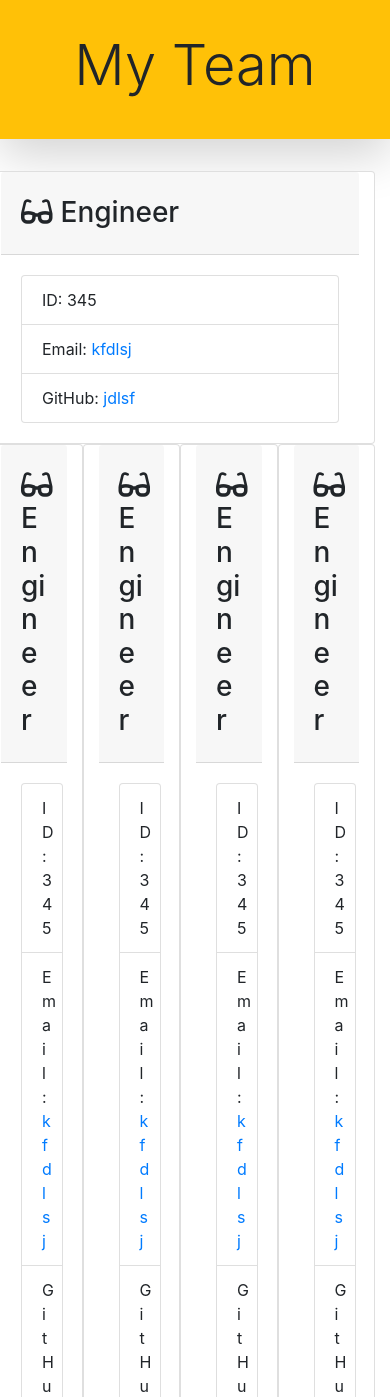
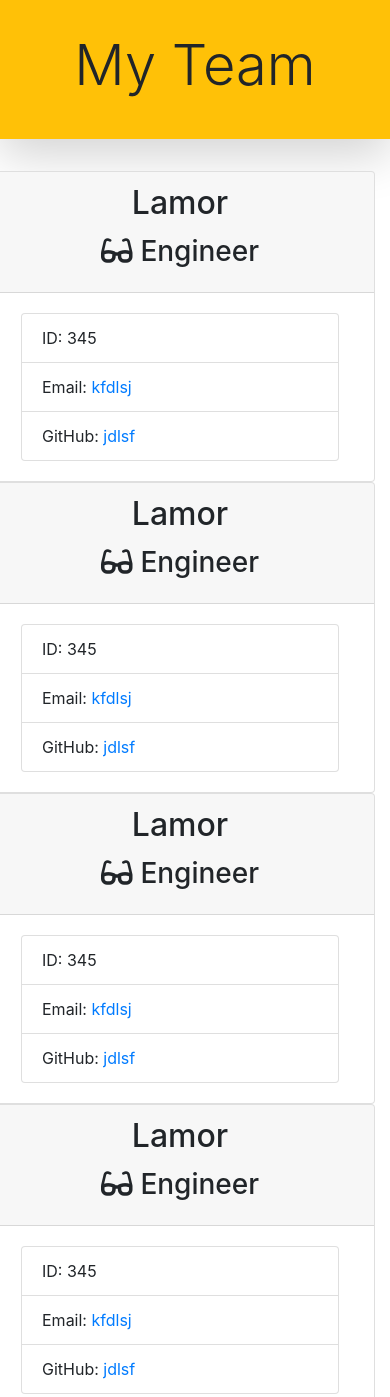
Before and after one commit to odingol/teamprofile-generator, a website: page Develop/result/myteam.html in a window 390 px wide. Shown: the top 1397 px of the page. Drawn offline with nearby package versions, Linux system fonts and the light colour scheme.

Commit message:
mobile responsive html page

```diff
--- a/Develop/result/myteam.html
+++ b/Develop/result/myteam.html
@@ -1,16 +1,28 @@
 <!DOCTYPE html>
 <html lang="en">
+
 <head>
     <meta charset="UTF-8">
     <meta http-equiv="X-UA-Compatible" content="IE=edge">
     <meta name="viewport" content="width=device-width, initial-scale=1.0">
-    <link rel="stylesheet" href="https://cdn.jsdelivr.net/npm/bootstrap@4.5.3/dist/css/bootstrap.min.css" integrity="sha384-TX8t27EcRE3e/ihU7zmQxVncDAy5uIKz4rEkgIXeMed4M0jlfIDPvg6uqKI2xXr2" crossorigin="anonymous">
-    <script src="https://code.jquery.com/jquery-3.5.1.slim.min.js" integrity="sha384-DfXdz2htPH0lsSSs5nCTpuj/zy4C+OGpamoFVy38MVBnE+IbbVYUew+OrCXaRkfj" crossorigin="anonymous"></script>
-    <script src="https://cdn.jsdelivr.net/npm/bootstrap@4.5.3/dist/js/bootstrap.bundle.min.js" integrity="sha384-ho+j7jyWK8fNQe+A12Hb8AhRq26LrZ/JpcUGGOn+Y7RsweNrtN/tE3MoK7ZeZDyx" crossorigin="anonymous"></script><script src="https://code.jquery.com/jquery-3.5.1.slim.min.js" integrity="sha384-DfXdz2htPH0lsSSs5nCTpuj/zy4C+OGpamoFVy38MVBnE+IbbVYUew+OrCXaRkfj" crossorigin="anonymous"></script>
-    <script src="https://cdn.jsdelivr.net/npm/bootstrap@4.5.3/dist/js/bootstrap.bundle.min.js" integrity="sha384-ho+j7jyWK8fNQe+A12Hb8AhRq26LrZ/JpcUGGOn+Y7RsweNrtN/tE3MoK7ZeZDyx" crossorigin="anonymous"></script>
+    <link rel="stylesheet" href="https://cdn.jsdelivr.net/npm/bootstrap@4.5.3/dist/css/bootstrap.min.css"
+        integrity="sha384-TX8t27EcRE3e/ihU7zmQxVncDAy5uIKz4rEkgIXeMed4M0jlfIDPvg6uqKI2xXr2" crossorigin="anonymous">
+    <script src="https://code.jquery.com/jquery-3.5.1.slim.min.js"
+        integrity="sha384-DfXdz2htPH0lsSSs5nCTpuj/zy4C+OGpamoFVy38MVBnE+IbbVYUew+OrCXaRkfj"
+        crossorigin="anonymous"></script>
+    <script src="https://cdn.jsdelivr.net/npm/bootstrap@4.5.3/dist/js/bootstrap.bundle.min.js"
+        integrity="sha384-ho+j7jyWK8fNQe+A12Hb8AhRq26LrZ/JpcUGGOn+Y7RsweNrtN/tE3MoK7ZeZDyx"
+        crossorigin="anonymous"></script>
+    <script src="https://code.jquery.com/jquery-3.5.1.slim.min.js"
+        integrity="sha384-DfXdz2htPH0lsSSs5nCTpuj/zy4C+OGpamoFVy38MVBnE+IbbVYUew+OrCXaRkfj"
+        crossorigin="anonymous"></script>
+    <script src="https://cdn.jsdelivr.net/npm/bootstrap@4.5.3/dist/js/bootstrap.bundle.min.js"
+        integrity="sha384-ho+j7jyWK8fNQe+A12Hb8AhRq26LrZ/JpcUGGOn+Y7RsweNrtN/tE3MoK7ZeZDyx"
+        crossorigin="anonymous"></script>
     <script src="https://kit.fontawesome.com/79cda57a21.js" crossorigin="anonymous"></script>
     <title>Team Profile Generator</title>
 </head>
+
 <body>
     <header>
         <div class="bg-warning  shadow-lg jumbotron jumbotron-fluid w-100">
@@ -20,75 +32,87 @@
         </div>
     </header>
     <main>
-        <section class="row w-100">
-        <div class="col-12 card">
-            <div class="card-header">
-                <h2 class="card-title"></h2>
+        <section class="row d-flex justify-content-center w-100">
+            <div class="col-md-4 card">
+                <div class="row card-header d-flex justify-content-center">
+                    <h2 class="card-title d-flex justify-content-center w-100">Lamor</h2>
                     <h3 class="card-title"><i class="fas fa-glasses mr-2"></i>Engineer</h3>
                 </div>
                 <div class="card-body">
                     <ul class="list-group">
                         <li class="list-group-item">ID: 345</li>
                         <li class="list-group-item">Email: <a href="mailto:###">kfdlsj</a></li>
-                    <li class="list-group-item">GitHub: <a href="https://github.com/####" target="_blank">jdlsf</a></li>
+                        <li class="list-group-item">GitHub: <a href="https://github.com/####" target="_blank">jdlsf</a>
+                        </li>
                     </ul>
                 </div>
             </div>
-        <div class="col card">
-            <div class="card-header">
-                <h2 class="card-title"></h2>
+            <section class="row w-100">
+                <div class="col-md-3 card">
+                    <div class="row card-header d-flex justify-content-center">
+                        <h2 class="card-title d-flex justify-content-center w-100">Lamor</h2>
                         <h3 class="card-title"><i class="fas fa-glasses mr-2"></i>Engineer</h3>
                     </div>
                     <div class="card-body">
                         <ul class="list-group">
                             <li class="list-group-item">ID: 345</li>
                             <li class="list-group-item">Email: <a href="mailto:###">kfdlsj</a></li>
-                    <li class="list-group-item">GitHub: <a href="https://github.com/####" target="_blank">jdlsf</a></li>
+                            <li class="list-group-item">GitHub: <a href="https://github.com/####"
+                                    target="_blank">jdlsf</a>
+                            </li>
                         </ul>
                     </div>
                 </div>
-        <div class="col card">
-            <div class="card-header">
-                <h2 class="card-title"></h2>
+                <div class="col-md-3 card">
+                    <div class="row card-header d-flex justify-content-center">
+                        <h2 class="card-title d-flex justify-content-center w-100">Lamor</h2>
                         <h3 class="card-title"><i class="fas fa-glasses mr-2"></i>Engineer</h3>
                     </div>
                     <div class="card-body">
                         <ul class="list-group">
                             <li class="list-group-item">ID: 345</li>
                             <li class="list-group-item">Email: <a href="mailto:###">kfdlsj</a></li>
-                    <li class="list-group-item">GitHub: <a href="https://github.com/####" target="_blank">jdlsf</a></li>
+                            <li class="list-group-item">GitHub: <a href="https://github.com/####"
+                                    target="_blank">jdlsf</a>
+                            </li>
                         </ul>
                     </div>
                 </div>
-        <div class="col card">
-            <div class="card-header">
-                <h2 class="card-title"></h2>
+                <div class="col-md-3 card">
+                    <div class="row card-header d-flex justify-content-center">
+                        <h2 class="card-title d-flex justify-content-center w-100">Lamor</h2>
                         <h3 class="card-title"><i class="fas fa-glasses mr-2"></i>Engineer</h3>
                     </div>
                     <div class="card-body">
                         <ul class="list-group">
                             <li class="list-group-item">ID: 345</li>
                             <li class="list-group-item">Email: <a href="mailto:###">kfdlsj</a></li>
-                    <li class="list-group-item">GitHub: <a href="https://github.com/####" target="_blank">jdlsf</a></li>
+                            <li class="list-group-item">GitHub: <a href="https://github.com/####"
+                                    target="_blank">jdlsf</a>
+                            </li>
                         </ul>
                     </div>
                 </div>
-        <div class="col card">
-            <div class="card-header">
-                <h2 class="card-title"></h2>
+                <div class="col-md-3 card">
+                    <div class="row card-header d-flex justify-content-center">
+                        <h2 class="card-title d-flex justify-content-center w-100">Lamor</h2>
                         <h3 class="card-title"><i class="fas fa-glasses mr-2"></i>Engineer</h3>
                     </div>
                     <div class="card-body">
                         <ul class="list-group">
                             <li class="list-group-item">ID: 345</li>
                             <li class="list-group-item">Email: <a href="mailto:###">kfdlsj</a></li>
-                    <li class="list-group-item">GitHub: <a href="https://github.com/####" target="_blank">jdlsf</a></li>
+                            <li class="list-group-item">GitHub: <a href="https://github.com/####"
+                                    target="_blank">jdlsf</a>
+                            </li>
                         </ul>
                     </div>
                 </div>
+            </section>
         </section>
 
         <main>
 
 </body>
+
 </html>
```
Lines whose indentation alone changed are shown as unchanged.
